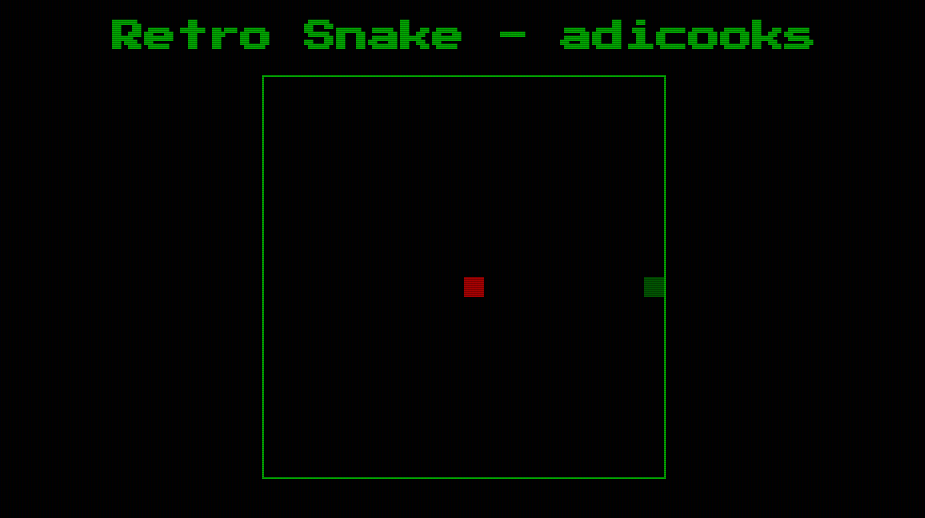
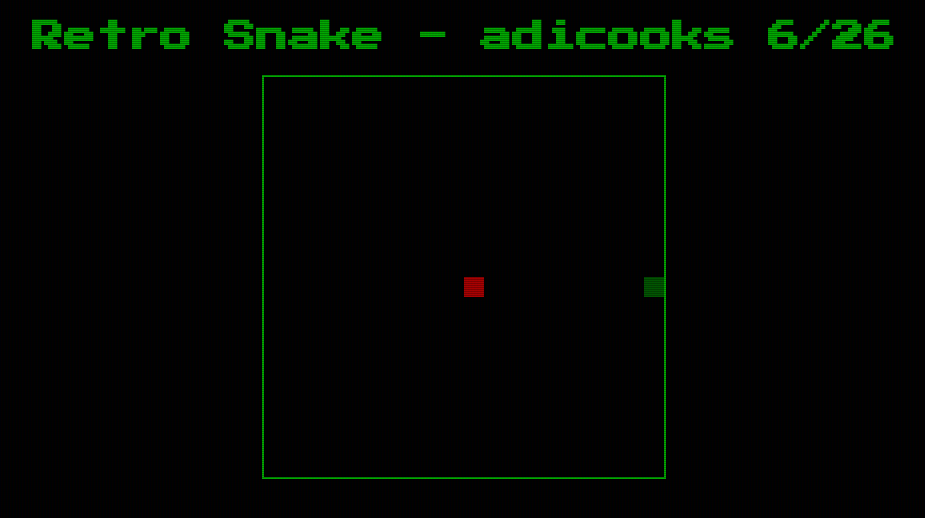
Before and after one commit to adicooks/snake, a plain HTML site: page index.html in a window 1280 px wide. Shown: the whole page, without its empty margins (176-1101 px from the left). Drawn offline with Linux system fonts and the light colour scheme.

Commit message:
more tests

```diff
--- a/index.html
+++ b/index.html
@@ -8,7 +8,7 @@
     <link rel="stylesheet" href="style.css">
 </head>
 <body class="crt">
-    <h1>Retro Snake - adicooks</h1>
+    <h1>Retro Snake - adicooks 6/26 </h1>
     <canvas id="gameCanvas" width="400" height="400"></canvas>
     <script src="script.js"></script>
 </body>
```
